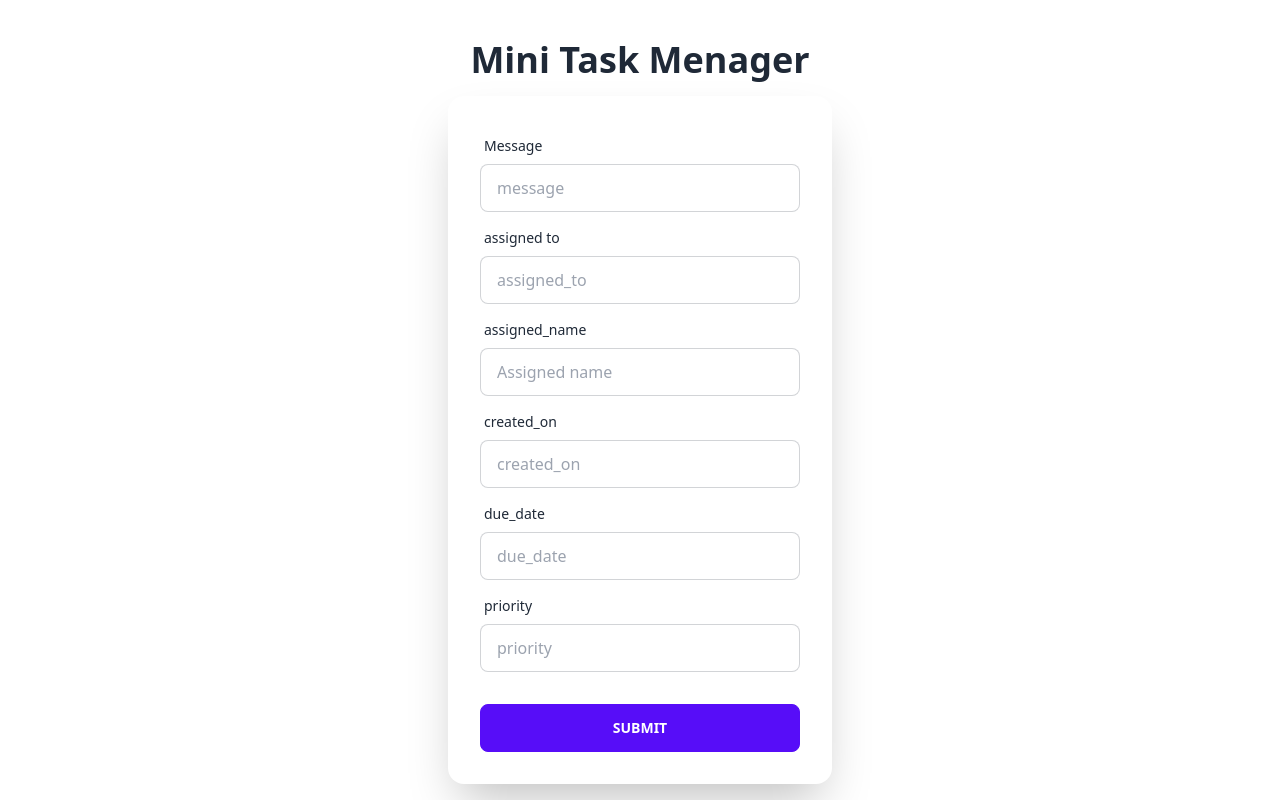
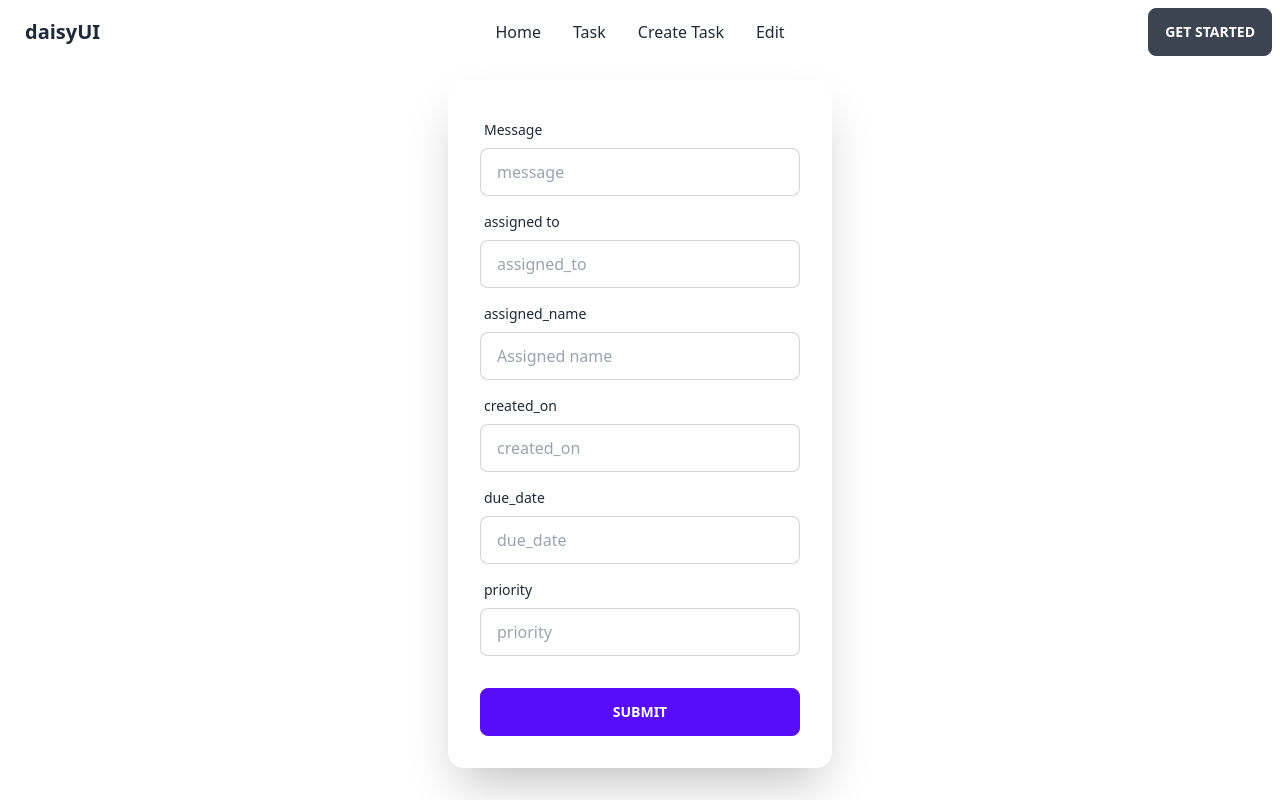
Before and after one commit to Pobarul-islam/mini-task-menager, a React (Create React App) app: page /createtask in a window 1280 px wide. Built offline with nearby package versions, Linux system fonts and the light colour scheme.

Commit message:
navbar updated

```diff
--- a/src/App.js
+++ b/src/App.js
@@ -1,18 +1,19 @@
 import { Route, Routes } from 'react-router';
 import './App.css';
 import CreateTask from './CreateTask';
+import Navbar from './Navbar';
 import Task from './Task';
 import UsersList from './UsersList';
 
 function App() {
   return (
-    <div className="App mt-10">
-     <h1 className='text-4xl font-bold'>Mini Task Menager</h1>
-
+    <div className="App">
+   <Navbar/>
    <Routes>
     <Route path='/' element={<UsersList/>}></Route>
     <Route path='/task' element={<Task/>}></Route>
     <Route path='/createtask' element={<CreateTask/>}></Route>
+    <Route path='/editTask'></Route>
    </Routes>
     </div>
   );
--- /dev/null
+++ b/src/Navbar.js
@@ -0,0 +1,74 @@
+import React from 'react'
+import { Link } from 'react-router-dom';
+
+function Navbar() {
+       const menuItems = (
+         <>
+           <li>
+             {' '}
+             <Link to="/">Home</Link>
+           </li>
+
+           <li>
+             {' '}
+             <Link to="/task">Task</Link>
+           </li>
+           <li>
+             {' '}
+             <Link to="/createtask">Create Task</Link>
+           </li>
+           <li>
+             {' '}
+             <Link to="/editTask">Edit</Link>
+           </li>
+         </>
+       );
+
+  return (
+    <div className="navbar bg-base-100">
+      <div className="navbar-start">
+        <div className="dropdown">
+          <label tabIndex={0} className="btn btn-ghost lg:hidden">
+            <svg
+              xmlns="http://www.w3.org/2000/svg"
+              className="h-5 w-5"
+              fill="none"
+              viewBox="0 0 24 24"
+              stroke="currentColor"
+            >
+              <path
+                strokeLinecap="round"
+                strokeLinejoin="round"
+                strokeWidth="2"
+                d="M4 6h16M4 12h8m-8 6h16"
+              />
+            </svg>
+          </label>
+          <ul
+            tabIndex={0}
+            className="menu menu-compact dropdown-content mt-3 p-2 shadow bg-base-100 rounded-box w-52"
+          >
+
+            <li tabIndex={0}>
+
+             {menuItems}
+            </li>
+
+          </ul>
+        </div>
+        <a className="btn btn-ghost normal-case text-xl">daisyUI</a>
+      </div>
+      <div className="navbar-center hidden lg:flex">
+        <ul className="menu menu-horizontal px-1">
+         {menuItems}
+
+        </ul>
+      </div>
+      <div className="navbar-end">
+        <a className="btn">Get started</a>
+      </div>
+    </div>
+  );
+}
+
+export default Navbar
--- a/src/UsersList.js
+++ b/src/UsersList.js
@@ -2,6 +2,7 @@ import React, { useEffect, useState } from 'react'
 import { Link } from 'react-router-dom';
 
 function UsersList() {
+
 
     const [user, setUser] = useState("");
     useEffect(()=>{
@@ -15,67 +16,6 @@ function UsersList() {
 
   return (
     <div className="overflow-x-auto">
-      {/* Navbar  */}
-      <div className="navbar bg-base-100">
-        <div className="navbar-start">
-          <div className="dropdown">
-            <label tabIndex={0} className="btn btn-ghost lg:hidden">
-              <svg
-                xmlns="http://www.w3.org/2000/svg"
-                className="h-5 w-5"
-                fill="none"
-                viewBox="0 0 24 24"
-                stroke="currentColor"
-              >
-                <path
-                  strokeLinecap="round"
-                  strokeLinejoin="round"
-                  strokeWidth="2"
-                  d="M4 6h16M4 12h8m-8 6h16"
-                />
-              </svg>
-            </label>
-
-          </div>
-          <a className="btn btn-ghost normal-case text-xl">daisyUI</a>
-        </div>
-        <div className="navbar-center hidden lg:flex">
-          <ul className="menu menu-horizontal px-1">
-            <li>
-              <a>Item 1</a>
-            </li>
-            <li tabIndex={0}>
-              <a>
-                Parent
-                <svg
-                  className="fill-current"
-                  xmlns="http://www.w3.org/2000/svg"
-                  width="20"
-                  height="20"
-                  viewBox="0 0 24 24"
-                >
-                  <path d="M7.41,8.58L12,13.17L16.59,8.58L18,10L12,16L6,10L7.41,8.58Z" />
-                </svg>
-              </a>
-              <ul className="p-2">
-                <li>
-                  <a>Submenu 1</a>
-                </li>
-                <li>
-                  <a>Submenu 2</a>
-                </li>
-              </ul>
-            </li>
-            <li>
-              <a>Item 3</a>
-            </li>
-          </ul>
-        </div>
-        <div className="navbar-end">
-          <a className="btn">Get started</a>
-        </div>
-      </div>
-
 
 
       {/* User List  */}
```
